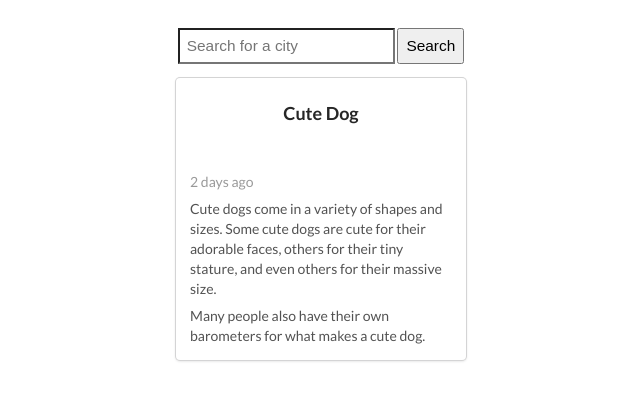
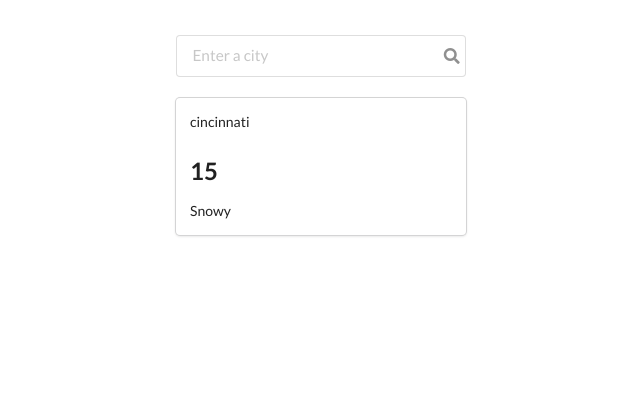
Before and after one commit to yushaushaibu/the_weather_app, a website: page index.html in a window 1280 px wide. Shown: the part 70-470 px from the top of the page, without its empty margins (319-959 px from the left). Drawn offline with nearby package versions, Linux system fonts and the light colour scheme.

Commit message:
search bar width increases

```diff
--- a/index.css
+++ b/index.css
@@ -44,6 +44,6 @@ body {
   cursor: pointer;
 }
 
-.card {
-
+.input {
+  width: 19em;
 }
--- a/index.html
+++ b/index.html
@@ -19,22 +19,21 @@
         <div class="main-section">
             <div class="form-wrap">
                 <form>
-                    <input type="text" id="input" class="input" placeholder="Search for a city">
-                    <button id="btn" class="btn">Search</button>
+                    <div class="ui large icon input">
+                        <input type="text" id="input" class="input" placeholder="Enter a city">
+                        <i class="search icon"></i>
+                    </div>
+                    <!-- <button id="btn" class="btn">Search</button> -->
                 </form>
             </div>
         </div>
-        <div id="card">
-            <div class="ui card centered">
-                <div class="content">
-                  <div class="header">Cute Dog</div>
-                  <div class="meta">2 days ago</div>
-                  <div class="description">
-                    <p>Cute dogs come in a variety of shapes and sizes. Some cute dogs are cute for their adorable faces, others for their tiny stature, and even others for their massive size.</p>
-                    <p>Many people also have their own barometers for what makes a cute dog.</p>
-                  </div>
-                </div>
-              </div>
+        <div class="ui card centered">
+            <div class="content">
+                <p class="city-text" id="cityText">cincinnati</p>
+                <h2 class="temp-text" id="tempText">15</h2>
+                <div class="weather-icon" id="weatherIcon"></div>
+                <div class="weather-description" id="weatherDescription">Snowy</div>
+            </div>
         </div>
     </main>
     <footer class="footer">
@@ -44,12 +43,3 @@
 </body>
 
 </html>
-
-<!-- <div class="ui centered card">
-    <div class="image">
-      <img src="/images/avatar2/large/elyse.png">
-    </div>
-    <div class="content">
-      <a class="header">Elyse</a>
-    </div>
-  </div> -->
--- a/index.js
+++ b/index.js
@@ -18,8 +18,9 @@ function debounce(fn, delay = 1000) {
 }
 
 // calls getWeather function with a city name as argument
-function onInput(e) {
-    getWeather(e.target.value);
+async function onInput(e) {
+    const weather = await getWeather(e.target.value);
+    console.log(weather);
 }
 
 input.addEventListener("input", debounce(onInput, 700));
@@ -34,6 +35,5 @@ async function getWeather(location) {
             units: 'metric'
         }
     })
-    // console.log(response);
-    console.log(response.data.name)
+    return response.data;
 };
```
